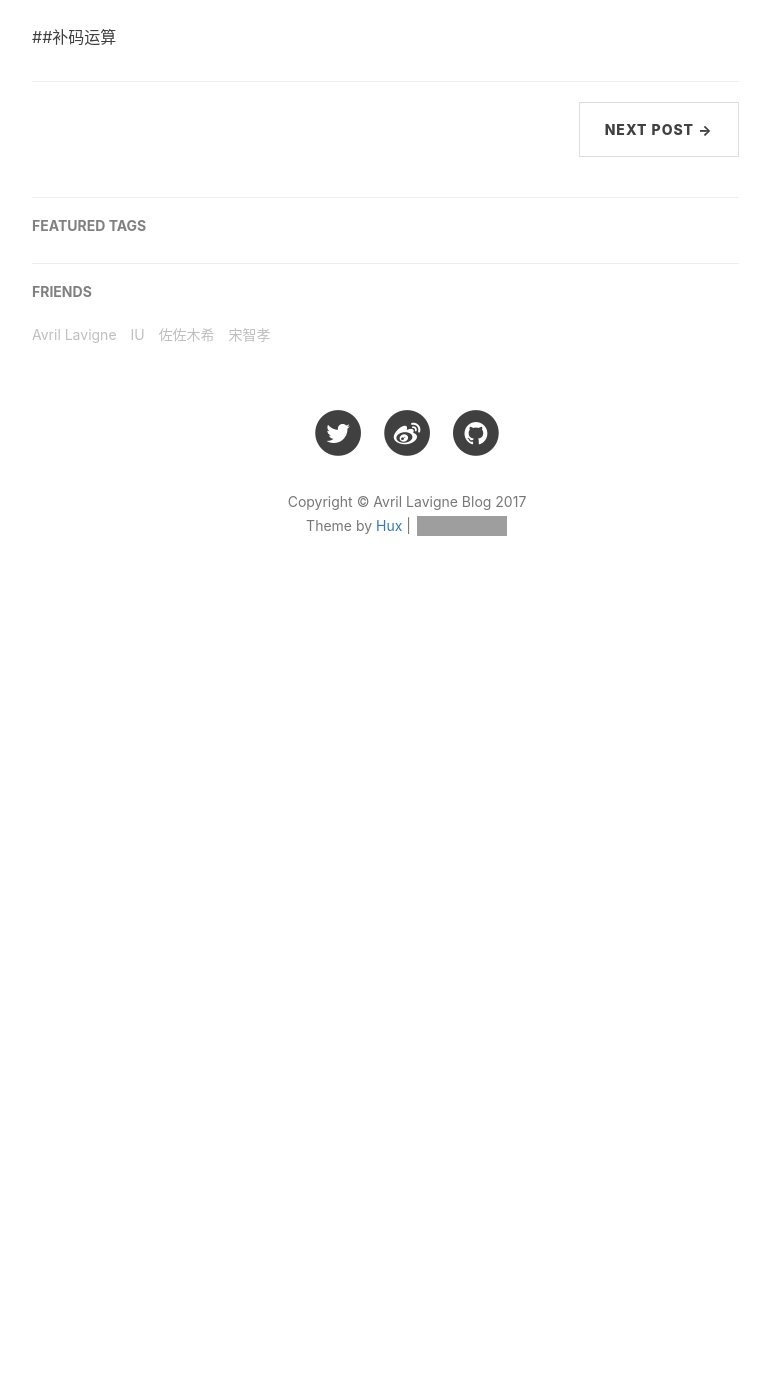
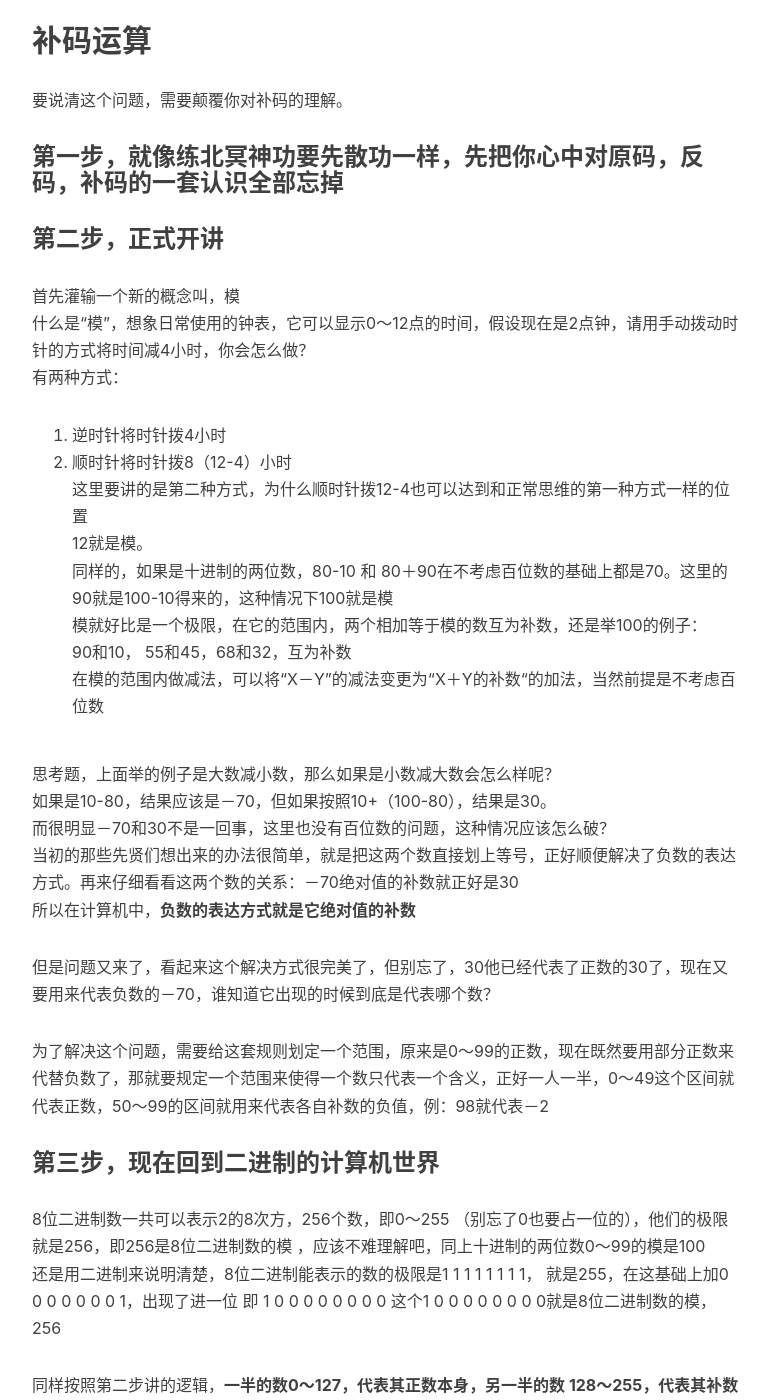
Before and after one commit to ARTAvrilLavigne/ARTAvrilLavigne.github.io, a Jekyll site: the page built from _posts/2016-11-22-binary.markdown, in a window 1280 px wide and 1400 px high, scrolled down 549 px. Shown: the whole window, without its empty margins (233-1003 px from the left). Built offline with Jekyll 4.4.1, drawn with Linux system fonts in a browser that asks for light colours; nearby versions of some CDN libraries; comment, search, counter and statistics services are not loaded; before the commit the page ends 1179 px from its top, so only the background shows below that; some of the changed text lies outside the part shown; grey boxes are pictures that could not be loaded.

Commit message:
Update 2016-11-22-binary.markdown

```diff
--- a/_posts/2016-11-22-binary.markdown
+++ b/_posts/2016-11-22-binary.markdown
@@ -8,4 +8,46 @@ header-img: "img/post-bg-2015.jpg"
 tags:
     - binary
 ---
-##补码运算
+## 补码运算
+
+要说清这个问题，需要颠覆你对补码的理解。
+### 第一步，就像练北冥神功要先散功一样，先把你心中对原码，反码，补码的一套认识全部忘掉
+
+### 第二步，正式开讲
+首先灌输一个新的概念叫，模
+什么是“模”，想象日常使用的钟表，它可以显示0～12点的时间，假设现在是2点钟，请用手动拨动时针的方式将时间减4小时，你会怎么做？
+有两种方式：
+1.	逆时针将时针拨4小时
+2.	顺时针将时针拨8（12-4）小时
+这里要讲的是第二种方式，为什么顺时针拨12-4也可以达到和正常思维的第一种方式一样的位置
+12就是模。
+同样的，如果是十进制的两位数，80-10 和 80＋90在不考虑百位数的基础上都是70。这里的90就是100-10得来的，这种情况下100就是模
+模就好比是一个极限，在它的范围内，两个相加等于模的数互为补数，还是举100的例子：
+90和10， 55和45，68和32，互为补数
+在模的范围内做减法，可以将“X－Y”的减法变更为“X＋Y的补数“的加法，当然前提是不考虑百位数
+
+思考题，上面举的例子是大数减小数，那么如果是小数减大数会怎么样呢？
+如果是10-80，结果应该是－70，但如果按照10+（100-80），结果是30。
+而很明显－70和30不是一回事，这里也没有百位数的问题，这种情况应该怎么破？
+当初的那些先贤们想出来的办法很简单，就是把这两个数直接划上等号，正好顺便解决了负数的表达方式。再来仔细看看这两个数的关系：－70绝对值的补数就正好是30
+所以在计算机中，**负数的表达方式就是它绝对值的补数  **
+
+但是问题又来了，看起来这个解决方式很完美了，但别忘了，30他已经代表了正数的30了，现在又要用来代表负数的－70，谁知道它出现的时候到底是代表哪个数？
+
+为了解决这个问题，需要给这套规则划定一个范围，原来是0～99的正数，现在既然要用部分正数来代替负数了，那就要规定一个范围来使得一个数只代表一个含义，正好一人一半，0～49这个区间就代表正数，50～99的区间就用来代表各自补数的负值，例：98就代表－2
+
+### 第三步，现在回到二进制的计算机世界
+
+8位二进制数一共可以表示2的8次方，256个数，即0～255 （别忘了0也要占一位的），他们的极限就是256，即256是8位二进制数的模 ，应该不难理解吧，同上十进制的两位数0～99的模是100
+还是用二进制来说明清楚，8位二进制能表示的数的极限是1 1 1 1 1 1 1 1， 就是255，在这基础上加0 0 0 0 0 0 0 1，出现了进一位 即 1 0 0 0 0 0 0 0 0
+这个1 0 0 0 0 0 0 0 0就是8位二进制数的模，256
+
+同样按照第二步讲的逻辑，**一半的数0～127，代表其正数本身，另一半的数 128～255，代表其补数的负值，即“－1～－128”的区间**
+而 “X－Y”的减法 就用 “X＋Y的补数” 的加法来表示，完美！ 唯一需要注意的事情是任何计算的输入值和输出结果值都需要严格遵守－128～127的范围，一旦溢出就会报错。这也就是我们在编程里强调的为什么 byte＋byte还得是byte，int＋int还得是int，数据溢出问题也是每一个程序员都需要注意的问题。
+这样一说是不是可以理解－128的补码是怎么来的了吧？ 它就是256－｜－128｜＝128
+二进制的128是不是就是1 0 0 0 0 0 0 0 ？
+最终问题，那书和老师为什么要用原码，反码来讲补码 ？
+空穴来风，未必无因
+那是因为计算机就是这样求负数的补码的，我们在键盘上敲一个负数的时候，计算机要把它用补码的形式存储下来，还记得上面我们讲的补码是怎么来的吗？模－绝对值，这是不是个减法公式？但计算机没有减法逻辑，我们费了那么大的劲搞了一套补码的规则就是为了用加法来替代减法，但为了实现这么套规则，却跨不过一个坎，就是把负数计算成补码仍然是需要减法逻辑的。怎么办呢，那些伟大的先贤们 （膜拜）就想出了这么个办法：首位不变，其余位取反后，再加一
+#### 下面是吐槽
+不知道是哪个书呆子教书，照搬了机器的逻辑，把取反加一的方法当做补码的计算逻辑就这么教下来了。搞笑的是，还保留了补码这个名字，照理说这种教法应该叫 取反加一码 更合理，你还补什么啊？不仅如此，还搞出了个首位符号位的说法，弄出了个正0负0，还用负0来充当－128，真是不把人弄疯不罢休啊！！
```
